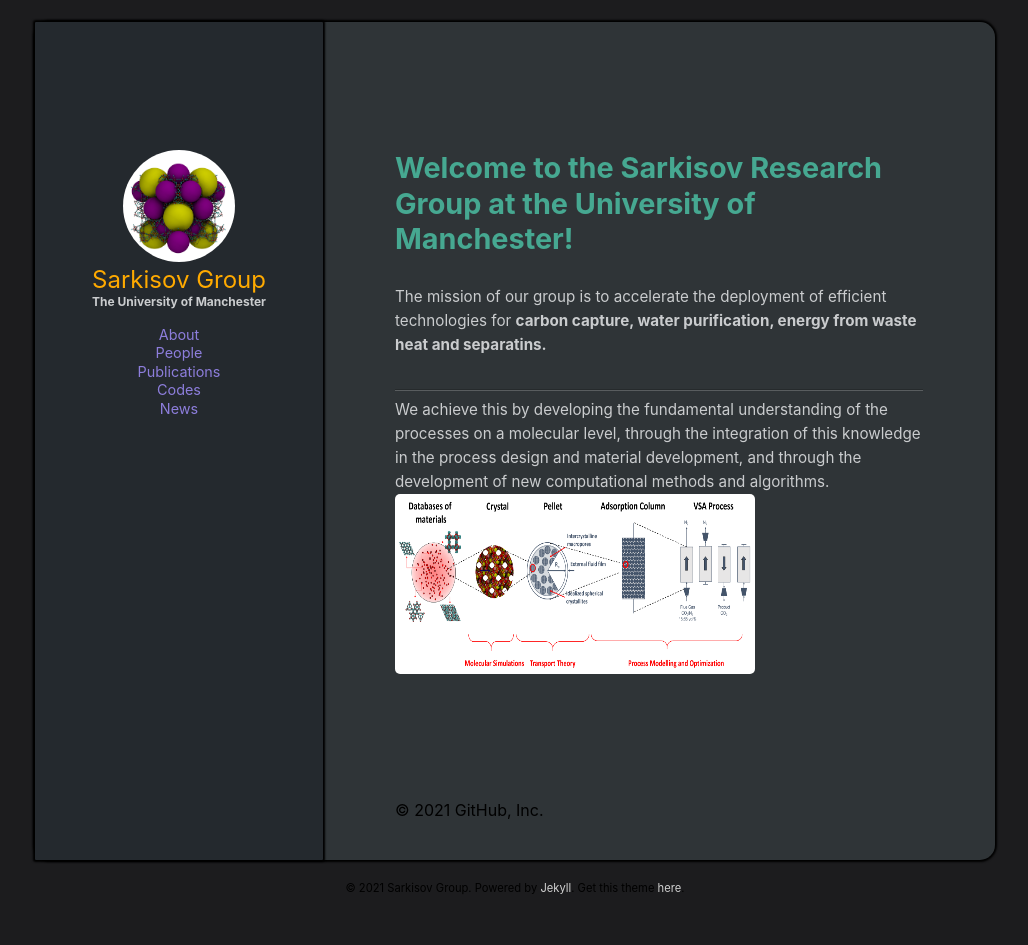
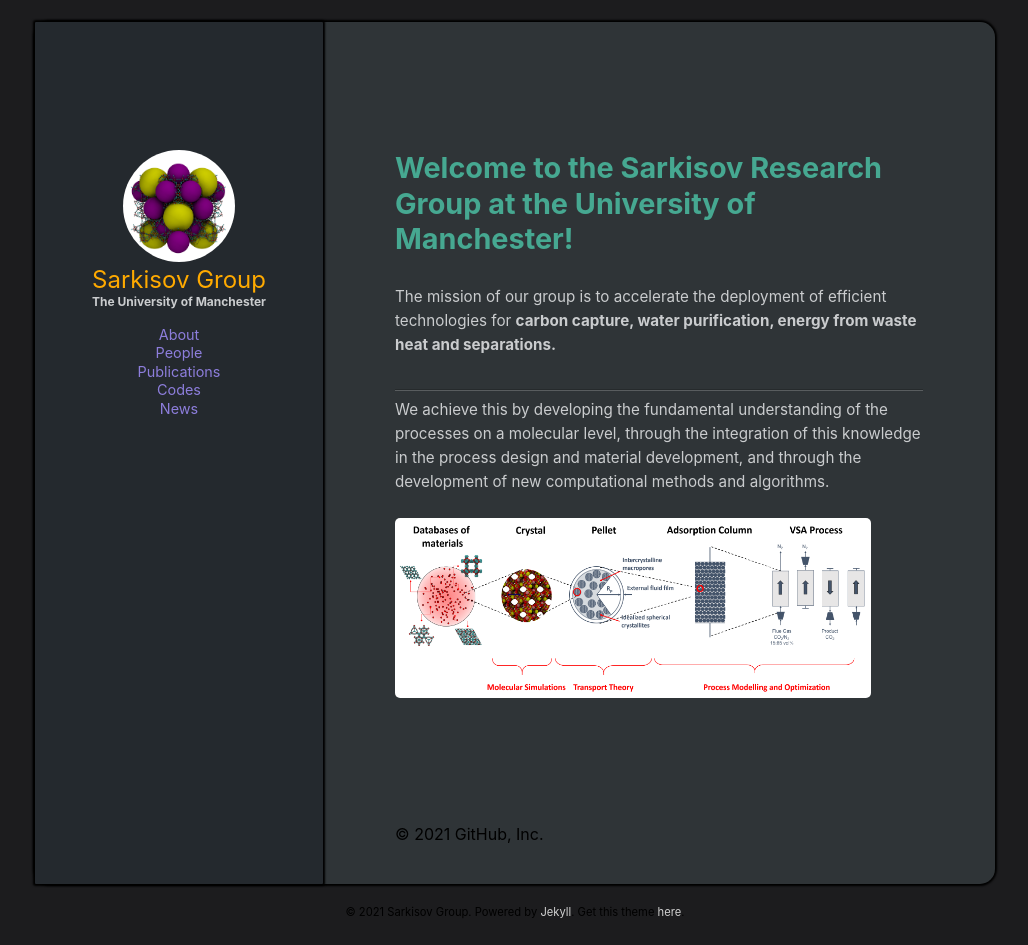
Before and after one commit to SarkisovGitHub/SarkisovGroup.github.io, a Jekyll site: the page built from index.html, in a window 1280 px wide. Shown: the whole page, without its empty margins (125-1153 px from the left). Built offline with Jekyll 4.4.1, drawn with Linux system fonts in a browser that asks for light colours; before the commit the page ends 922 px from its top, so only the background shows below that.

Commit message:
Update index.html

```diff
--- a/index.html
+++ b/index.html
@@ -4,15 +4,17 @@
 ---
 
 The mission of our group is to accelerate the deployment of efficient technologies for <b> carbon capture, water purification,
- energy from waste heat and separatins. </b>
+ energy from waste heat and separations. </b>
 
 <hr>
 
 We achieve this by developing the fundamental understanding of the processes on a molecular level, through the
 integration of this knowledge in the process design and material development, and through the development of new computational methods and algorithms.
 <br>
+<br>
+
 <a>
-  <img src="Example_MultiScale.png" alt="Scheme" width="360" height="180">
+  <img src="Example_MultiScale.png" alt="Scheme" width="476" height="180">
 </a>
 <br>
 <br>
```
